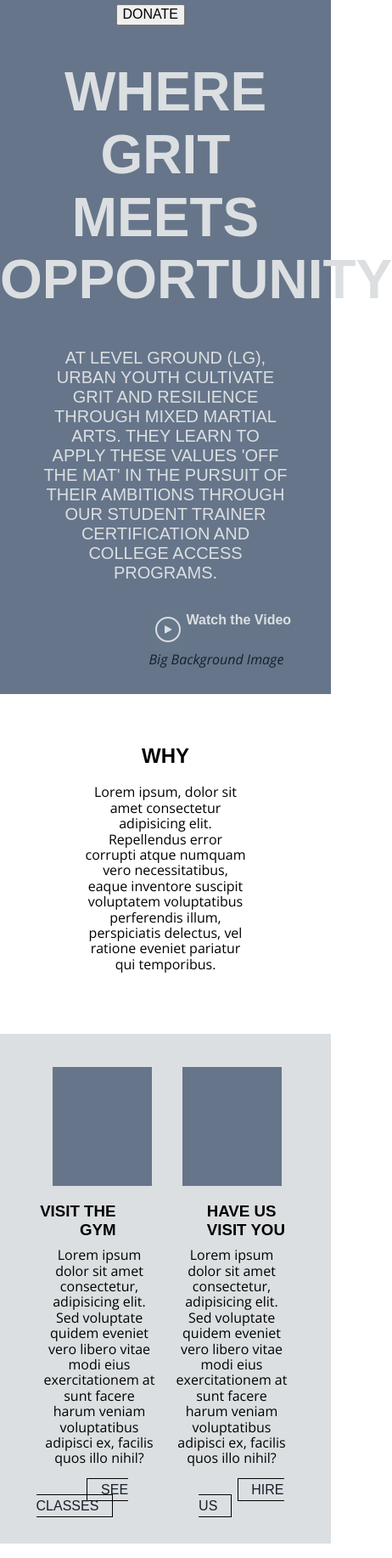
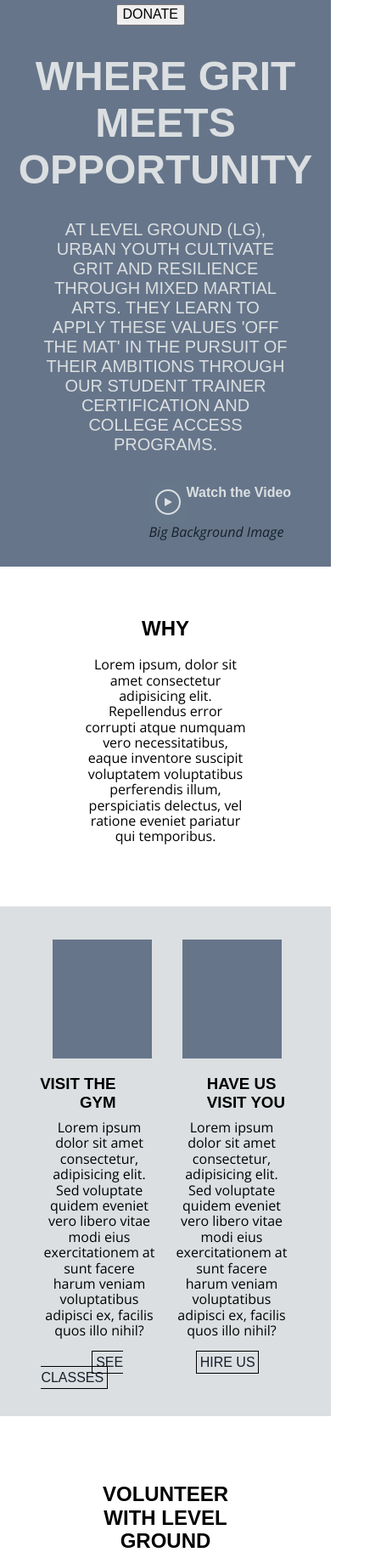
Before and after one commit to racheleckenrod/LevelGround, a plain HTML site: page index.html in a window 390 px wide. Shown: the part 59-1893 px from the top of the page at 85% size, 462 px wide, since content can reach past the window. Drawn offline with nearby package versions, Linux system fonts and the light colour scheme; a script that the page names is missing; a web font is replaced by a local one.

Commit message:
more fixes

```diff
--- a/css/style.css
+++ b/css/style.css
@@ -145,19 +145,19 @@ section p{
     text-align: center;
 }
 section.why{
-    height: 400px;
+    min-height: 400px;
     width: 50%;
     margin: auto;
     padding-top: 10%;
 }
 section.grey{
     width: 100%;
-    height: 600px;
+    min-height: 600px;
     background-color:#dbdfe1;
     text-align: center;
 }
 div.box{
-    height: 140px;
+    min-height: 140px;
     width: 256px;
     background-color: #66758a;
     overflow: hidden;
@@ -212,7 +212,7 @@ section.volunteer{
     clear: both;
     background-color: white;
     width: 50%;
-    height: 500px;
+    min-height: 500px;
     margin: auto;
 }
 section.volunteer p{
@@ -327,6 +327,11 @@ footer img.GLlogo{
   /* ADDITIONAL STYLES
   /*******************************************/
   @media only screen and (max-width: 600px) {
+    h1{
+        text-transform: uppercase;
+        text-align: center;
+        font-size: 3em;
+    }
     footer img.GLlogo{
         display: inline-block;
         margin-left: auto;
@@ -342,4 +347,14 @@ footer img.GLlogo{
 
     }
 
+    section.left a, section.right a{
+        border: 1px solid black;
+        padding: 2% 2%;
+        text-decoration: none;
+        color: #161f2a;
+        text-transform: uppercase;
+    }
+
+
+
   }
```
